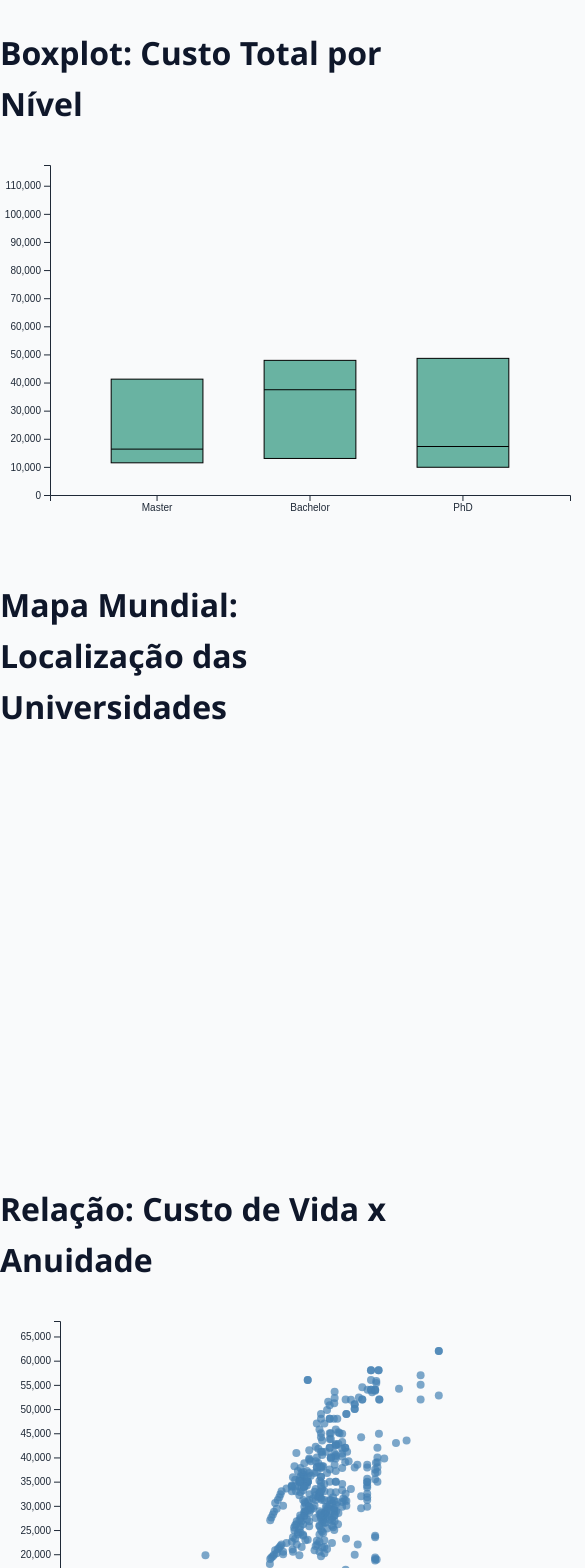
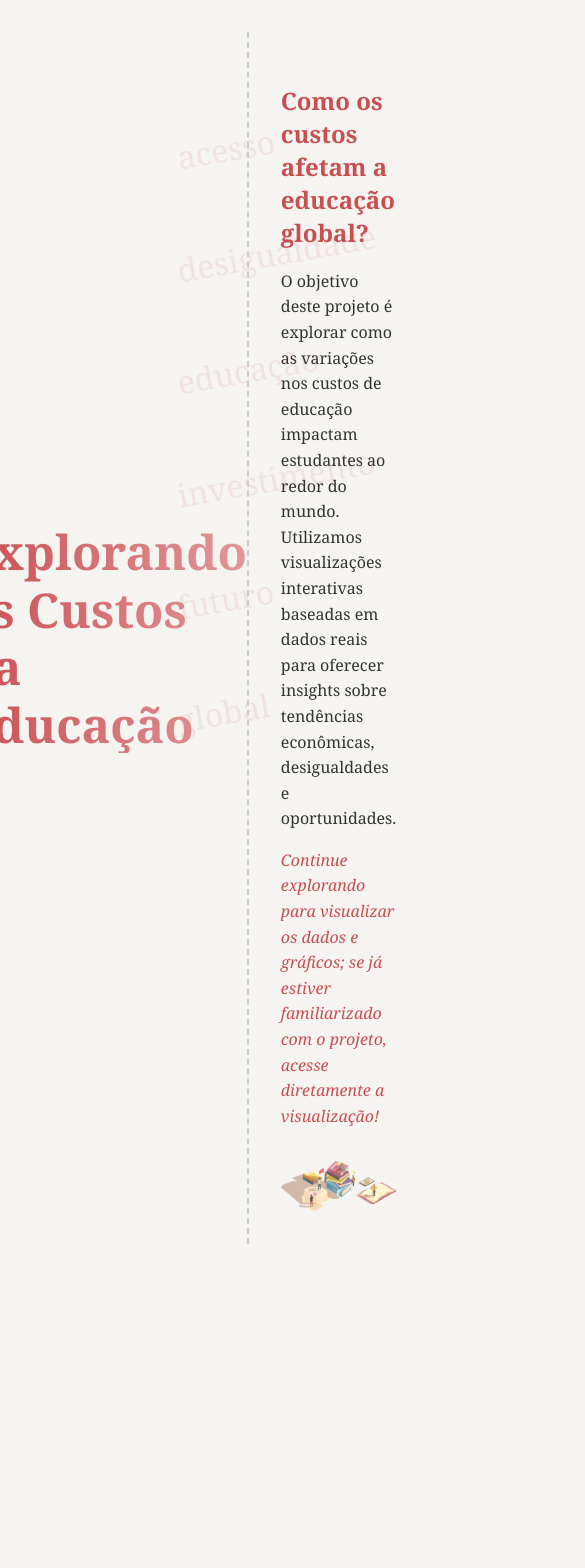
Before and after one commit to FGV-VIS-2025/final-project-internacionaleducation, a SvelteKit app: page / in a window 390 px wide. Shown: the top 1568 px of the page, 585 px wide, since content can reach past the window. After the commit the page ends 1276 px from the top, so only its background shows below. Built offline with nearby package versions, Linux system fonts and the light colour scheme; no server answers.

Commit message:
novo design da pagina

```diff
--- a/src/global.css
+++ b/src/global.css
@@ -1,112 +1,100 @@
 body {
-    font-family: 'Segoe UI', Tahoma, Geneva, Verdana, sans-serif;
-    background-color: #f9fafb;
-    color: #1f2937;
-    margin: 0;
-    padding: 0;
-    line-height: 1.6;
+  margin: 0;
+  padding: 0;
+  font-family: 'Georgia', serif;
+  background-color: #f5f4f1;
+  color: #333;
+  overflow-x: hidden;
 }
 
-h1, h2, h3, h4 {
-    color: #0f172a;
-    margin-bottom: 0.5em;
+.container {
+  display: flex;
+  min-height: 100vh;
+  align-items: center;
+  justify-content: center;
+  padding: 2rem;
+  position: relative;
+  z-index: 2;
 }
 
-h1 {
-    font-size: 2.5rem;
-    font-weight: 700;
+.left {
+  flex: 1;
+  display: flex;
+  justify-content: center;
+  align-items: center;
 }
 
-h2 {
-    font-size: 2rem;
-    font-weight: 600;
+.right {
+  flex: 1.5;
+  padding: 2rem;
+  border-left: 2px dashed #ccc;
+}
+
+.right h2 {
+  color: #c94e50;
+  font-weight: bold;
+  font-size: 1.5rem;
 }
 
 p {
-    margin-bottom: 1em;
-    max-width: 800px;
+  font-size: 1rem;
+  line-height: 1.6;
 }
 
-a {
-    color: #2563eb;
-    text-decoration: none;
+.emphasized {
+  font-style: italic;
+  color: #c94e50;
 }
 
-a:hover {
-    text-decoration: underline;
+.button-link {
+  display: inline-block;
+  background: #c94e50;
+  color: white;
+  padding: 0.5rem 1rem;
+  border-radius: 1rem;
+  text-decoration: none;
+  font-weight: bold;
+  margin-left: 0.3rem;
 }
 
-.button {
-    display: inline-block;
-    background-color: #2563eb;
-    color: white;
-    padding: 0.75em 1.5em;
-    border-radius: 0.5em;
-    font-weight: 600;
-    transition: background-color 0.3s ease;
+.title {
+  font-family: 'Georgia', cursive;
+  font-size: 3rem;
+  line-height: 1.2;
+  color: transparent;
+  background: linear-gradient(90deg, #c94e50, #e2979c);
+  -webkit-background-clip: text;
+  background-clip: text;
 }
 
-.button:hover {
-    background-color: #1e40af;
+.title .line1, .title .line2, .title .line3 {
+  display: block;
 }
 
-.card {
-    background-color: white;
-    border: 1px solid #e5e7eb;
-    border-radius: 1em;
-    padding: 1.5em;
-    box-shadow: 0 4px 6px rgba(0,0,0,0.05);
-    margin-bottom: 1.5em;
+.background-words {
+  position: absolute;
+  top: 10%;
+  right: 5%;
+  width: 50%;
+  height: 80%;
+  z-index: 1;
+  opacity: 0.1;
+  font-family: 'Georgia', serif;
+  font-size: 2rem;
+  display: flex;
+  flex-direction: column;
+  justify-content: space-around;
+  color: #c94e50;
 }
 
-/* Tabelas */
-table {
-    width: 100%;
-    border-collapse: collapse;
-    margin-top: 1em;
+.background-words span {
+  transform: rotate(-10deg);
 }
 
-th, td {
-    padding: 0.75em 1em;
-    text-align: left;
-    border-bottom: 1px solid #e5e7eb;
+.illustration-below {
+  display: block;
+  margin-top: 2rem;
+  max-width: 100%;
+  height: auto;
+  opacity: 0.9;
 }
-
-th {
-    background-color: #f3f4f6;
-    font-weight: 600;
-}
-
-tr:hover {
-    background-color: #f9fafb;
-}
-
-.data-section {
-    background-color: #e0f2fe;
-    padding: 1em;
-    border-radius: 0.75em;
-    margin: 1em 0;
-}
-
-footer {
-    margin-top: 2em;
-    padding: 1em 0;
-    text-align: center;
-    font-size: 0.875rem;
-    color: #6b7280;
-}
-
-@media (max-width: 768px) {
-    h1 {
-        font-size: 2rem;
-    }
-
-    h2 {
-        font-size: 1.5rem;
-    }
-
-    .button {
-        width: 100%;
-        text-align: center;
-    }
-}
--- a/src/routes/+page.svelte
+++ b/src/routes/+page.svelte
@@ -1,84 +1,33 @@
-<script lang="ts">
-  import Boxplot from '$lib/Boxplot.svelte';
-  import WorldMap from '$lib/WorldMap.svelte';
-  import ScatterPlot from '$lib/ScatterPlot.svelte';
-  import BarChart from '$lib/BarChart.svelte';
+<div class="container">
+  <div class="left">
+    <h1 class="title">
+      <span class="line1">Explorando</span>
+      <span class="line2">os Custos</span>
+      <span class="line3">da Educação</span>
+    </h1>
+  </div>
 
-  import * as d3 from 'd3';
-  import { onMount } from 'svelte';
+  <div class="right">
+    <h2>Como os custos afetam a educação global?</h2>
+    <p>
+      O objetivo deste projeto é explorar como as variações nos custos de educação impactam estudantes ao redor do mundo.
+      Utilizamos visualizações interativas baseadas em dados reais para oferecer insights sobre tendências econômicas,
+      desigualdades e oportunidades.
+    </p>
 
-  let data = [];
+    <p class="emphasized">
+      Continue explorando para visualizar os dados e gráficos; se já estiver familiarizado com o projeto, acesse diretamente a visualização!
+    </p>
 
-  onMount(async () => {
-    const response = await fetch('/education.csv');
-    const text = await response.text();
-    const parsed = d3.csvParse(text, d => ({
-      Country: d.Country,
-      City: d.City,
-      University: d.University,
-      Program: d.Program,
-      Level: d.Level,
-      Duration_Years: +d.Duration_Years,
-      Tuition_USD: +d.Tuition_USD,
-      Living_Cost_Index: +d.Living_Cost_Index,
-      Rent_USD: +d.Rent_USD,
-      Visa_Fee_USD: +d.Visa_Fee_USD,
-      Insurance_USD: +d.Insurance_USD,
-      Exchange_Rate: +d.Exchange_Rate,
-      lat: +d.lat,
-      lng: +d.lng
-    }));
+    <img src="images/educacao.png" alt="Educação" class="illustration-below">
+  </div>
+</div>
 
-    data = parsed;
-  });
-</script>
-
-{#if data.length > 0}
-  <div class="flex flex-col">
-
-    <!-- Boxplot Section -->
-    <section class="h-screen flex items-center justify-center bg-gradient-to-br from-green-100 to-green-300">
-      <div class="w-full max-w-6xl">
-        <h1 class="text-4xl font-bold mb-6 text-center">
-          Boxplot: Custo Total por Nível
-        </h1>
-        <Boxplot {data} />
-      </div>
-    </section>
-
-    <!-- World Map Section -->
-    <section class="h-screen flex items-center justify-center bg-gradient-to-br from-blue-100 to-blue-300">
-      <div class="w-full max-w-6xl">
-        <h1 class="text-4xl font-bold mb-6 text-center">
-          Mapa Mundial: Localização das Universidades
-        </h1>
-        <WorldMap {data} />
-      </div>
-    </section>
-
-    <!-- Scatter Plot Section -->
-    <section class="h-screen flex items-center justify-center bg-gradient-to-br from-purple-100 to-purple-300">
-      <div class="w-full max-w-6xl">
-        <h1 class="text-4xl font-bold mb-6 text-center">
-          Relação: Custo de Vida x Anuidade
-        </h1>
-        <ScatterPlot {data} />
-      </div>
-    </section>
-
-    <!-- Bar Chart Section -->
-    <section class="h-screen flex items-center justify-center bg-gradient-to-br from-yellow-100 to-yellow-300">
-      <div class="w-full max-w-6xl">
-        <h1 class="text-4xl font-bold mb-6 text-center">
-          Top 10 Programas Mais Caros
-        </h1>
-        <BarChart {data} />
-      </div>
-    </section>
-
-  </div>
-{:else}
-  <div class="h-screen flex items-center justify-center">
-    <p class="text-xl">Carregando dados...</p>
-  </div>
-{/if}
+<div class="background-words">
+  <span>acesso</span>
+  <span>desigualdade</span>
+  <span>educação</span>
+  <span>investimento</span>
+  <span>futuro</span>
+  <span>global</span>
+</div>
```
Also changed, not shown: static/images/educacao.png (added).
